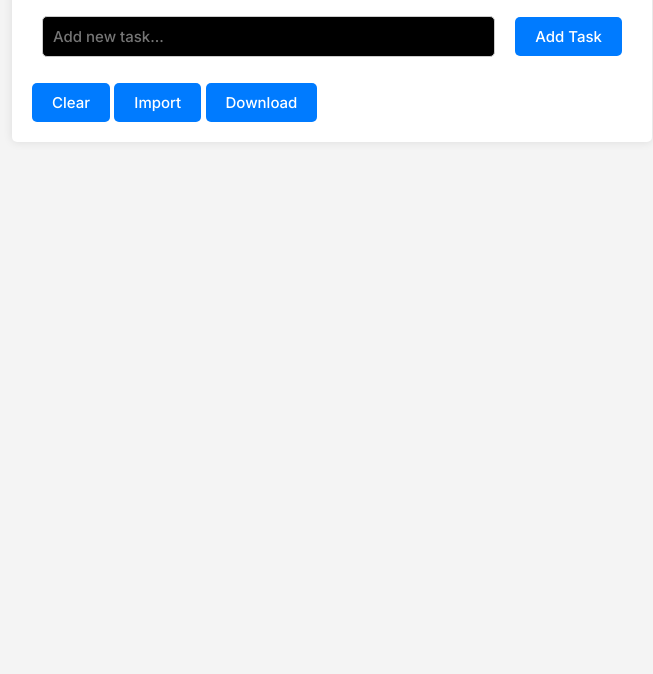
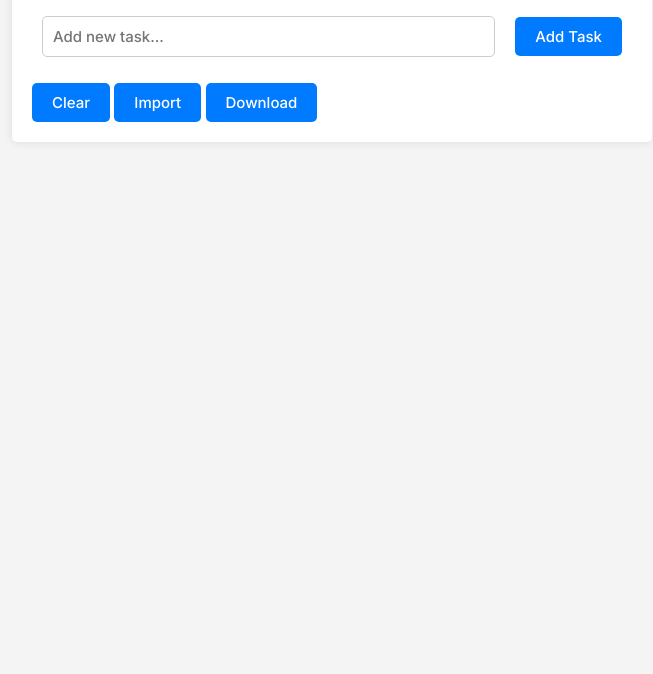
Before and after one commit to sumit-67/to-do-list, a plain HTML site: page index.html in a window 1280 px wide. Shown: the part 126-800 px from the top of the page, without its empty margins (308-961 px from the left). Drawn offline with Linux system fonts and the light colour scheme.

Commit message:
Update style.css - fixed dark mode bug

```diff
--- a/style.css
+++ b/style.css
@@ -142,7 +142,7 @@ li.marked .mark {
     box-shadow: 0 0 10px rgba(255,255,255,0.1);
 }
 
-.dark-mode #input input, input {
+.dark-mode #input input, .dark-mode input {
     border: 1px solid #444;
     background-color: #000;
     color: #aaa;
```
